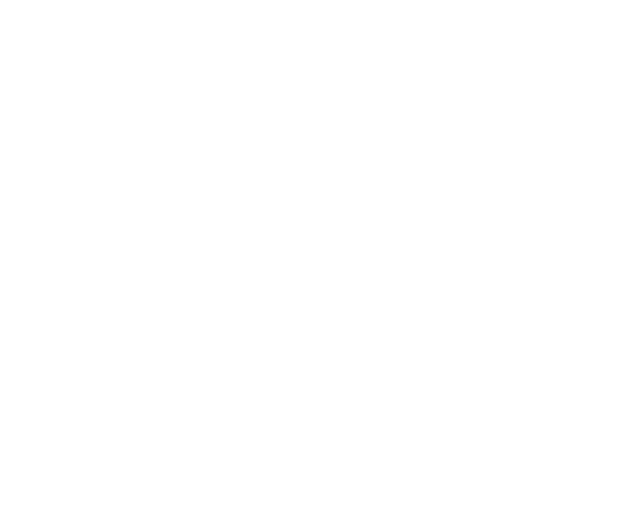
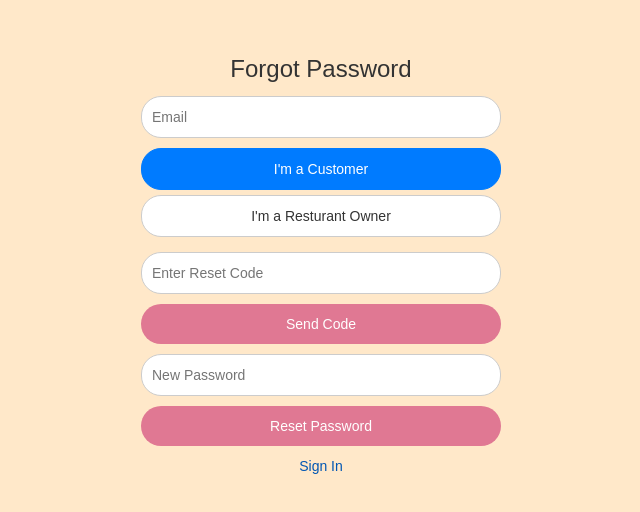
Before and after one commit to unsw-cse-comp3900-9900-23T2/capstone-project-3900w18adingos, a React (Vite) app in the folder frontend/: page /auth/forgot-password in a window 1280 px wide. Before the commit this address had no page. Shown: the part 136-648 px from the top of the page, without its empty margins (319-959 px from the left). Built offline with nearby package versions, Linux system fonts and the light colour scheme.

Commit message:
seperate page for forgot password at sign in

```diff
--- a/frontend/src/App.tsx
+++ b/frontend/src/App.tsx
@@ -9,6 +9,7 @@
 import { EateryProvider } from "./context/EateryContext";
 import RestaurantList from "./pages/RestaurantList";
 import EateryProfile from "./pages/EateryProfile";
+import ResetPassword from "./pages/ForgotPassword";
 
 const App = () => {
     return (
@@ -18,13 +19,17 @@
             <EateryProvider>
               <Router>
                 <Routes>
+
+                  {/* Entry pages */}
                   <Route path="/auth/register" element={<SignUp />} />
                   <Route path="/auth/login" element={<SignIn />} />
+                  <Route path="/auth/forgot-password" element={<ResetPassword />} />
+                  <Route path="/" element={<Home />} />
+
                   <Route path="/auth/home" element={<AuthHome />} />
                   <Route path="/auth/profile" element={<Profile />} />
                   <Route path="/auth/list" element={<RestaurantList />} />
                   <Route path="/eatery/:id" element={<EateryProfile />} />
-                  <Route path="/" element={<Home />} />
                 </Routes>
               </Router>
             </EateryProvider>
--- /dev/null
+++ b/frontend/src/Pages/ForgotPassword.tsx
@@ -0,0 +1,73 @@
+// ResetPassword.tsx
+import React, { useState } from 'react';
+import { useForm } from 'react-hook-form';
+import { useAuth } from '../hooks/useAuth';
+import { useNavigate } from 'react-router-dom';
+import { SignInFormInputs } from '../interface';
+import "../styles/SignUp.css"
+
+const ResetPassword: React.FC = () => {
+  const { register, handleSubmit, setValue, getValues } = useForm<SignInFormInputs>();
+  const [role, setRole] = useState<"customer" | "eatery">("customer");
+  const [message, setMessage] = useState("");
+  const [resetCode, setResetCode] = useState("");
+  const [newPassword, setNewPassword] = useState("");
+  const { passwordResetRequest, passwordReset } = useAuth();
+  const navigate = useNavigate();
+
+  const handlePasswordResetRequest = async (data: SignInFormInputs) => {
+    const { email } = data;
+    const result = await passwordResetRequest(email, role);
+    if (result) {
+      setMessage(`Email sent to '${email}' from a '${role}'`)
+    } else {
+      setMessage(`Failure to email '${email}' from a '${role}'`)
+    }
+  };
+
+  const handlePasswordReset = async () => {
+    const result = await passwordReset(resetCode, newPassword);
+    if(result) {
+      navigate('/auth/signin'); // assuming this is your signin route
+    } else {
+    }
+  };
+
+  return (
+    <div className='forgot-password-container'>
+      <span className="forgot-password-sub-title">Forgot Password</span>
+      <form onSubmit={handleSubmit(handlePasswordResetRequest)} className="signup-form">
+        <input {...register("email")} placeholder="Email" type="email" className='input-field'/>
+        <div className="user-type-select">
+            <button
+                type="button"
+                onClick={() => {
+                  setRole("customer")
+                  setValue("role", role)
+                }}
+                className={role === "customer" ? 'selected' : ''}>
+                I'm a Customer
+            </button>
+            <button
+                type="button"
+                onClick={() => {
+                  setRole("eatery")
+                  setValue("role", "eatery")
+                }}
+                className={role === "eatery" ? 'selected' : ''}>
+
+                I'm a Resturant Owner
+            </button>
+          </div>
+        <input type="text" onChange={(e) => setResetCode(e.target.value)} placeholder="Enter Reset Code" className='input-field'/>
+        <button type="submit" className='submit-button'style={{"background":"#E07893", "border": "none"}}>Send Code</button>
+        <input type="password" onChange={(e) => setNewPassword(e.target.value)} placeholder="New Password" className='input-field'/>
+        <button onClick={handlePasswordReset} className='submit-button' style={{"background":"#E07893", "border": "none"}}>Reset Password</button>
+        <div onClick={() => navigate("/auth/register")} className='title-link'>Sign In</div>
+        {message}
+     </form>
+    </div>
+  );
+};
+
+export default ResetPassword;
--- a/frontend/src/Pages/RestaurantList.tsx
+++ b/frontend/src/Pages/RestaurantList.tsx
@@ -20,7 +20,7 @@
     fetchEateries();
   }, [fetchEateries]);
 
-  useEffect(() => {
+  useEffect(() =>   {
     if (eateries.length) {
       const fetchAllReviews = async () => {
         const allReviews: dict = {};
--- a/frontend/src/Pages/SignIn.tsx
+++ b/frontend/src/Pages/SignIn.tsx
@@ -7,39 +7,14 @@
 import { SignInFormInputs } from '../interface';
 
 const SignIn: React.FC = () => {
-  const { register, handleSubmit } = useForm<SignInFormInputs>();
-
-  const [toggleResetPasswordOptions, setToggleResetPasswordOptions] = useState(false);
-  const { user, passwordResetRequest, passwordReset } = useAuth();
-  const [resetCode, setResetCode] = useState("");
-  const [newPassword, setNewPassword] = useState("");
-
+  const { register, handleSubmit, setValue, getValues } = useForm<SignInFormInputs>();
+  const [role, setRole] = useState<"customer" | "eatery">("customer");
   const [message, setMessage] = useState("");
-  const [role, setRole] = useState<string>("");
-
   const { login } = useAuth();
   const navigate = useNavigate();
 
-  const handlePasswordResetRequest = async (data: SignInFormInputs) => {
-    const {email} = data;
-    if (!email) {
-      setMessage("please enter email in first input box");
-    } else if (!role) {
-      setMessage("please select a role - Customer or Resturant Owner?");
-    } else {
-      console.log(email + " " + role)
-      const result = await passwordResetRequest(email, role);
-    }
-  };
-
-  const handlePasswordReset = async () => {
-    const result = await passwordReset(resetCode, newPassword);
-    if (result) {
-    }
-  };
-
   const onSubmit = async (data: SignInFormInputs) => {
-    const { email, password } = data;
+    const { email, password, role } = data;
     try {
       const success = await login(email, password, role);
       if (success) {
@@ -56,9 +31,9 @@
   return (
     <div className="signup-container">
       <h2 className="signup-title">Welcome Back</h2>
-      <p className="signup-sub-title">Sign in to your account or&nbsp;
+      <span className="signup-sub-title">Sign in to your account or&nbsp;
         <div onClick={() => navigate("/auth/register")} className='title-link'>Sign Up</div>
-      </p>
+      </span>
 
       <form onSubmit={handleSubmit(onSubmit)} className="signup-form">
         <input {...register("email")} placeholder="Email" type="email" className="input-field" />
@@ -67,33 +42,27 @@
         <div className="user-type-select">
           <button
               type="button"
-              onClick={() => setRole("customer")}
+              onClick={() => {
+                setRole("customer")
+                setValue("role", role)
+              }}
               className={role === "customer" ? 'selected' : ''}>
               I'm a Customer
           </button>
           <button
               type="button"
-              onClick={() => setRole("eatery")}
+              onClick={() => {
+                setRole("eatery")
+                setValue("role", "eatery")
+              }}
               className={role === "eatery" ? 'selected' : ''}>
               I'm a Resturant Owner
           </button>
         </div>
 
-        {!toggleResetPasswordOptions &&
-          <button type="submit" className="submit-button">Sign In</button>
-        }
+        <button type="submit" className="submit-button">Sign In</button>
 
-        {toggleResetPasswordOptions &&
-          <div className="toggle-reset-password-container">
-              <input type="text" onChange={(e) => setResetCode(e.target.value)} className='input-field' placeholder="Enter Reset Code" />
-              <button onClick={handleSubmit(handlePasswordResetRequest)} className='reset-button'>Send Code</button>
-
-              <input type="password" onChange={(e) => setNewPassword(e.target.value)} className='input-field' placeholder="New Password" />
-              <button onClick={handlePasswordReset}className='reset-button' >Reset Password</button>
-            </div>
-          }
-
-        <div className='forgot-password' onClick={() => {setToggleResetPasswordOptions(!toggleResetPasswordOptions)}}>
+        <div className='forgot-password' onClick={() => navigate("/auth/forgot-password")}>
           <p className='forgot-password-text'>forgot password</p>
         </div>
       </form>
--- a/frontend/src/interface.ts
+++ b/frontend/src/interface.ts
@@ -83,7 +83,7 @@
 export interface SignInFormInputs {
     email: string;
     password: string;
-    role: string;
+    role: 'customer' | 'eatery';
 }
 
 export interface Review {
--- a/frontend/src/styles/RestaurantList.css
+++ b/frontend/src/styles/RestaurantList.css
@@ -7,7 +7,7 @@
 }
 
 .list-item {
-    border: solid 1px;
+    border                                 : solid 1px;
     border-radius: 10px;
     margin: 10px;
     display: flex;
--- a/frontend/src/styles/SignUp.css
+++ b/frontend/src/styles/SignUp.css
@@ -148,3 +148,19 @@
 .forgot-password-text {
   color: #007BFF
 }
+
+.forgot-password-container {
+  width: 100%;
+  height: 100vh;
+  background-color: #FFE8C9;
+  display: flex;
+  justify-content: center;
+  flex-direction: column;
+  align-items: center;
+}
+
+.forgot-password-sub-title {
+  display: flex;
+  margin-bottom: 10px;
+  font-size: x-large;
+}
```
